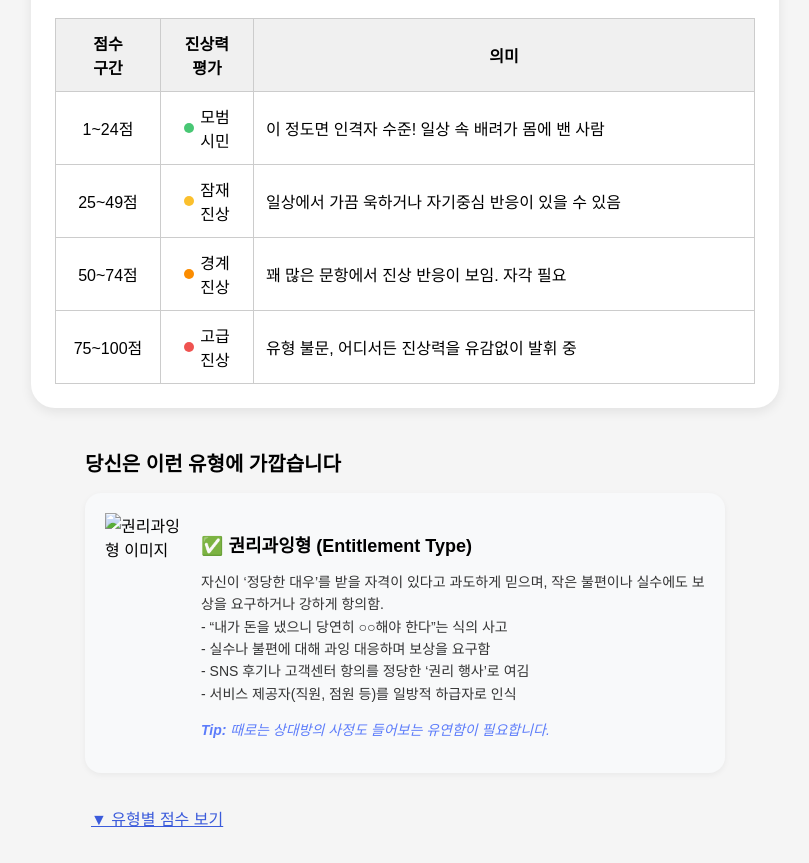
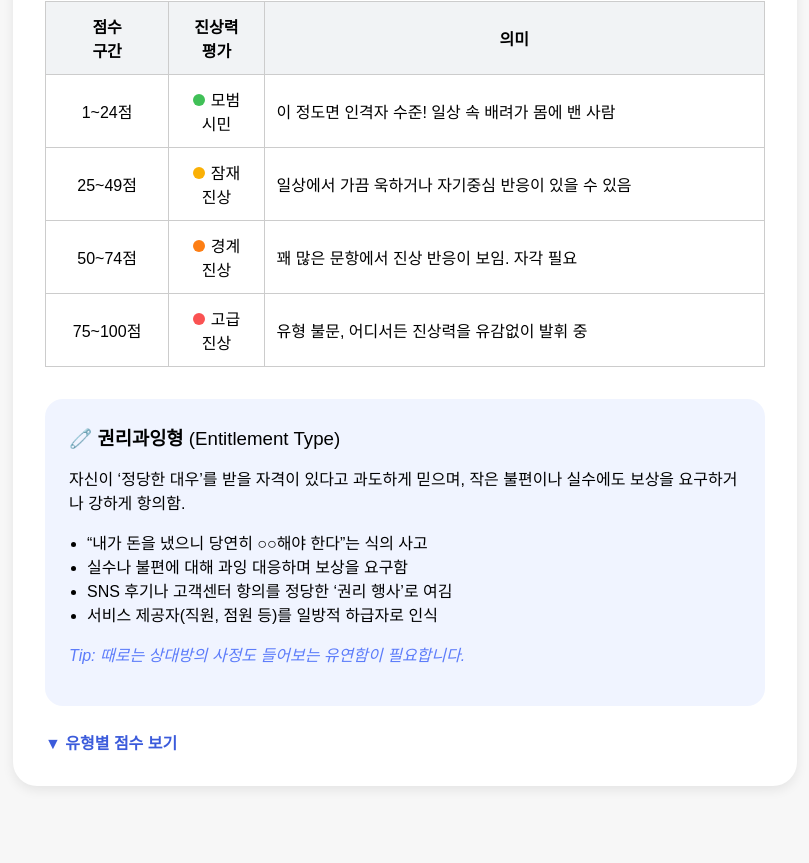
Before and after one commit to yonghheo1/jinsang-test, a plain HTML site: page result.html in a window 1280 px wide. Shown: the part 183-1046 px from the top of the page, without its empty margins (235-1044 px from the left). After the commit the page ends 993 px from the top, so only its background shows below. Drawn offline with nearby package versions, Linux system fonts and the light colour scheme.

Commit message:
Update result.html

```diff
--- a/result.html
+++ b/result.html
@@ -1,249 +1,186 @@
 <!DOCTYPE html>
 <html lang="ko">
 <head>
-  <meta charset="UTF-8" />
-  <meta name="viewport" content="width=device-width, initial-scale=1.0" />
-  <title>진상력 테스트 결과</title>
+  <meta charset="UTF-8">
+  <meta name="viewport" content="width=device-width, initial-scale=1.0">
+  <title>진상력 결과</title>
+  <script src="https://cdn.jsdelivr.net/npm/chart.js"></script>
   <style>
     body {
       font-family: 'Apple SD Gothic Neo', 'Malgun Gothic', sans-serif;
-      background-color: #f5f5f5;
+      background-color: #f7f7f7;
       margin: 0;
-      padding: 0;
+      padding: 24px;
     }
     .container {
-      max-width: 700px;
-      margin: 40px auto;
-      padding: 24px;
-      background-color: #fff;
+      max-width: 720px;
+      margin: 0 auto;
+      background-color: white;
       border-radius: 24px;
       box-shadow: 0 4px 12px rgba(0, 0, 0, 0.08);
-      text-align: center;
+      padding: 32px;
     }
     .score {
       font-size: 20px;
-      margin-top: 12px;
+      margin-bottom: 12px;
+      text-align: center;
     }
-    .score span {
-      font-size: 28px;
+    .score strong {
+      font-size: 32px;
+      color: #5c7cfa;
+    }
+    .type-summary {
+      margin-top: 32px;
+      padding: 24px;
+      background-color: #f0f4ff;
+      border-radius: 18px;
+    }
+    .type-summary h3 {
+      margin: 0 0 12px;
+    }
+    .type-summary ul {
+      padding-left: 18px;
+    }
+    .type-summary em {
+      color: #5c7cfa;
+      font-style: italic;
+    }
+    .toggle-button {
+      margin-top: 24px;
+      color: #3b5bdb;
       font-weight: bold;
-      color: #4f7eff;
+      cursor: pointer;
     }
-    .score small {
-      font-size: 20px;
-      color: #000;
+    #chartSection {
+      display: none;
+      margin-top: 24px;
     }
     table {
       width: 100%;
       border-collapse: collapse;
-      margin-top: 30px;
+      margin-top: 16px;
     }
     th, td {
       border: 1px solid #ccc;
       padding: 12px;
-      word-break: keep-all;
+      text-align: center;
     }
     th {
-      background-color: #f0f0f0;
-    }
-    .range-col {
-      width: 80px;
-    }
-    .label-col {
-      white-space: nowrap;
-    }
-    .label-col div {
-      display: inline-flex;
-      align-items: center;
-      gap: 6px;
-    }
-    .dot {
-      display: inline-block;
-      width: 10px;
-      height: 10px;
-      border-radius: 50%;
-    }
-    .green { background-color: #48c774; }
-    .yellow { background-color: #fbc02d; }
-    .orange { background-color: #fb8c00; }
-    .red { background-color: #ef5350; }
-    .meaning-title {
-      text-align: center;
+      background-color: #f1f3f5;
     }
     .meaning-text {
       text-align: left;
     }
+    .dot {
+      height: 12px;
+      width: 12px;
+      border-radius: 50%;
+      display: inline-block;
+      margin-right: 6px;
+    }
+    .green { background-color: #40c057; }
+    .yellow { background-color: #fab005; }
+    .orange { background-color: #fd7e14; }
+    .red { background-color: #fa5252; }
   </style>
 </head>
 <body>
   <div class="container">
-    <h2>당신의 진상력 결과</h2>
-    <div class="score">
-      진상력 점수: <span>80</span><small> / 100점</small>
-    </div>
+    <h2 style="text-align:center">당신의 진상력 결과</h2>
+    <div class="score">진상력 점수: <strong>80</strong> <span style="color:#333; font-size: 20px">/ 100점</span></div>
+
     <table>
       <thead>
         <tr>
-          <th class="range-col">점수<br>구간</th>
-          <th class="label-col">진상력<br>평가</th>
-          <th class="meaning-title">의미</th>
+          <th>점수<br>구간</th>
+          <th>진상력<br>평가</th>
+          <th>의미</th>
         </tr>
       </thead>
       <tbody>
         <tr>
           <td>1~24점</td>
-          <td class="label-col">
-            <div><span class="dot green"></span>모범<br>시민</div>
-          </td>
+          <td><div><span class="dot green"></span>모범<br>시민</div></td>
           <td class="meaning-text">이 정도면 인격자 수준! 일상 속 배려가 몸에 밴 사람</td>
         </tr>
         <tr>
           <td>25~49점</td>
-          <td class="label-col">
-            <div><span class="dot yellow"></span>잠재<br>진상</div>
-          </td>
+          <td><div><span class="dot yellow"></span>잠재<br>진상</div></td>
           <td class="meaning-text">일상에서 가끔 욱하거나 자기중심 반응이 있을 수 있음</td>
         </tr>
         <tr>
           <td>50~74점</td>
-          <td class="label-col">
-            <div><span class="dot orange"></span>경계<br>진상</div>
-          </td>
+          <td><div><span class="dot orange"></span>경계<br>진상</div></td>
           <td class="meaning-text">꽤 많은 문항에서 진상 반응이 보임. 자각 필요</td>
         </tr>
         <tr>
           <td>75~100점</td>
-          <td class="label-col">
-            <div><span class="dot red"></span>고급<br>진상</div>
-          </td>
+          <td><div><span class="dot red"></span>고급<br>진상</div></td>
           <td class="meaning-text">유형 불문, 어디서든 진상력을 유감없이 발휘 중</td>
         </tr>
       </tbody>
     </table>
+
+    <div class="type-summary">
+      <h3>🧷 권리과잉형 <span style="font-weight: normal">(Entitlement Type)</span></h3>
+      <p>자신이 ‘정당한 대우’를 받을 자격이 있다고 과도하게 믿으며, 작은 불편이나 실수에도 보상을 요구하거나 강하게 항의함.</p>
+      <ul>
+        <li>“내가 돈을 냈으니 당연히 ○○해야 한다”는 식의 사고</li>
+        <li>실수나 불편에 대해 과잉 대응하며 보상을 요구함</li>
+        <li>SNS 후기나 고객센터 항의를 정당한 ‘권리 행사’로 여김</li>
+        <li>서비스 제공자(직원, 점원 등)를 일방적 하급자로 인식</li>
+      </ul>
+      <p><em>Tip: 때로는 상대방의 사정도 들어보는 유연함이 필요합니다.</em></p>
     </div>
 
-  <!-- 👇 결과 상단부 테이블 이후에 이어서 삽입할 HTML -->
-
-<div class="section">
-  <h2 class="subtitle">당신은 이런 유형에 가깝습니다</h2>
-  <div class="dominant-type-box">
-    <img src="images/type1.png" alt="권리과잉형 이미지" class="type-image" />
-    <div class="type-info">
-      <h3 class="type-name">✅ 권리과잉형 (Entitlement Type)</h3>
-      <p class="type-description">
-        자신이 ‘정당한 대우’를 받을 자격이 있다고 과도하게 믿으며, 작은 불편이나 실수에도 보상을 요구하거나 강하게 항의함.<br/>
-        - “내가 돈을 냈으니 당연히 ○○해야 한다”는 식의 사고<br/>
-        - 실수나 불편에 대해 과잉 대응하며 보상을 요구함<br/>
-        - SNS 후기나 고객센터 항의를 정당한 ‘권리 행사’로 여김<br/>
-        - 서비스 제공자(직원, 점원 등)를 일방적 하급자로 인식
-      </p>
-      <p class="type-tip"><strong>Tip:</strong> 때로는 상대방의 사정도 들어보는 유연함이 필요합니다.</p>
-    </div>
-  </div>
-</div>
-
-<!-- ▼ 유형별 점수 보기 -->
-<div class="section">
-  <button class="toggle-button" onclick="toggleRadar()">
-    ▼ 유형별 점수 보기
-  </button>
-  <div id="radarChartContainer" style="display: none; margin-top: 24px;">
-    <canvas id="radarChart" width="320" height="320"></canvas>
+    <div class="toggle-button" id="toggleChart">▼ 유형별 점수 보기</div>
+    <div id="chartSection">
+      <canvas id="radarChart" width="300" height="300"></canvas>
     </div>
   </div>
 
   <script>
-  function toggleRadar() {
-    const chart = document.getElementById('radarChartContainer');
-    chart.style.display = (chart.style.display === 'none') ? 'block' : 'none';
-  }
+    const typeScores = {
+      "권리과잉형": 85,
+      "과민반응형": 52,
+      "오지랖형": 48,
+      "자기중심형": 66,
+      "피해망상형": 59
+    };
 
-  const ctx = document.getElementById('radarChart').getContext('2d');
+    function drawRadarChart(scores) {
+      const ctx = document.getElementById("radarChart").getContext("2d");
       new Chart(ctx, {
-    type: 'radar',
+        type: "radar",
         data: {
-      labels: ['권리과잉형', '과민반응형', '오지랖형', '자기중심형', '피해망상형'],
+          labels: Object.keys(scores),
           datasets: [{
-        label: '유형별 점수 (100점 환산)',
-        data: [85, 60, 40, 70, 55], // 👉 실제 계산된 점수로 교체 필요
-        fill: true,
-        borderColor: '#5c7cfa',
-        backgroundColor: 'rgba(92,124,250,0.2)',
-        pointBackgroundColor: '#5c7cfa',
+            label: "유형별 점수 (100점 환산)",
+            data: Object.values(scores),
+            backgroundColor: "rgba(91, 128, 255, 0.2)",
+            borderColor: "rgba(91, 128, 255, 1)",
+            pointBackgroundColor: "rgba(91, 128, 255, 1)",
+            borderWidth: 2
           }]
         },
         options: {
-      responsive: true,
           scales: {
             r: {
               suggestedMin: 0,
-          suggestedMax: 100,
-          ticks: {
-            stepSize: 20,
-            backdropColor: 'transparent'
-          },
-          pointLabels: {
-            font: { size: 14 }
-          }
+              suggestedMax: 100
             }
           }
         }
       });
+    }
+
+    document.getElementById("toggleChart").addEventListener("click", () => {
+      const section = document.getElementById("chartSection");
+      section.style.display = section.style.display === "none" ? "block" : "none";
+      if (section.style.display === "block") {
+        drawRadarChart(typeScores);
+      }
+    });
   </script>
-
-<style>
-  .section {
-    max-width: 640px;
-    margin: 32px auto;
-    padding: 0 24px;
-  }
-  .subtitle {
-    font-size: 20px;
-    font-weight: bold;
-    margin-bottom: 16px;
-  }
-  .dominant-type-box {
-    display: flex;
-    gap: 16px;
-    background: #f8f9fa;
-    padding: 20px;
-    border-radius: 16px;
-    box-shadow: 0 2px 6px rgba(0,0,0,0.05);
-    align-items: flex-start;
-  }
-  .type-image {
-    width: 80px;
-    height: 80px;
-    object-fit: contain;
-  }
-  .type-info {
-    flex: 1;
-  }
-  .type-name {
-    font-size: 18px;
-    font-weight: bold;
-    margin-bottom: 8px;
-  }
-  .type-description {
-    font-size: 14px;
-    line-height: 1.6;
-    text-align: left;
-    color: #333;
-  }
-  .type-tip {
-    margin-top: 12px;
-    font-style: italic;
-    font-size: 14px;
-    color: #5c7cfa;
-  }
-  .toggle-button {
-    background: none;
-    border: none;
-    font-size: 16px;
-    color: #3b5bdb;
-    cursor: pointer;
-    text-decoration: underline;
-  }
-</style>
 </body>
 </html>
```
Lines whose indentation alone changed are shown as unchanged.
